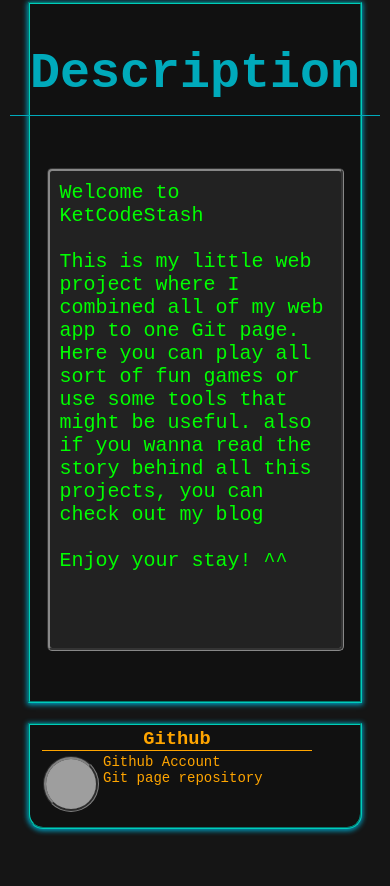
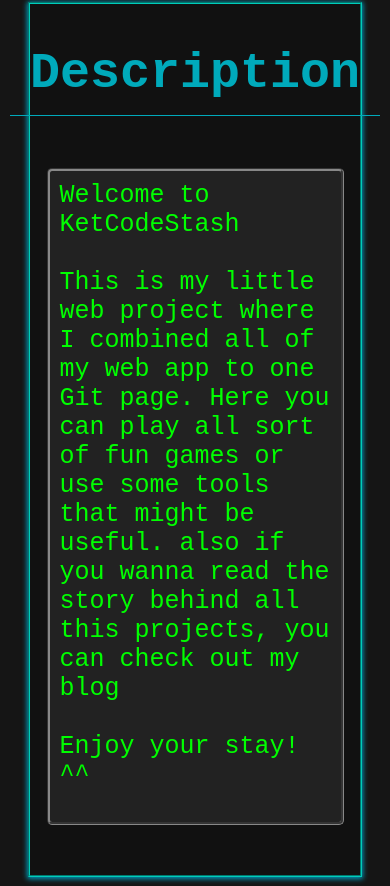
Before and after one commit to KetCodeStash/ketcodestash.github.io, a plain HTML site: page Home/index.html in a window 390 px wide. Shown: the part 1038-1924 px from the top of the page. Before the commit the page ends 1887 px from the top, so only its background shows below. Drawn offline with Linux system fonts and the light colour scheme; grey boxes are pictures that could not be loaded.

Commit message:
dynamic textarea is finished, and mobile port fixed

```diff
--- a/_assets/scripts/main_script.js
+++ b/_assets/scripts/main_script.js
@@ -1,4 +1,5 @@
 import { movePage } from "./pathHandler.js";
+let isVertical = false
 const desc = {
     "Home": [
         "Welcome to KetCodeStash",
@@ -30,10 +31,15 @@ function writeDesc(name){
     function write(text){
         $("textarea").val(`${$('textarea').val()}${text}\n\n`);
     }
+    // TODO Fix dynamic description size
+    if(isVertical){
+        $('textarea').css('font-size', '25px')
+        $('textarea').css('height',`${$('textarea')[0].scrollHeight-30}px`);
+        console.log(`${$('textarea')[0].scrollHeight-30}/${$('textarea').height()}`)
+        return
+    }
+    $('textarea').css('font-size', '14px')
 
-    // TODO Fix dynamic description size
-    console.log($('textarea')[0].scrollHeight)
-    $('textarea').height($('textarea')[0].scrollHeight);
 }
 
 function onHoverAnimation(eventType, id){
@@ -53,18 +59,21 @@ function onClick(b){
 
 function setupButtons(){
     const aspecRatio = $(window).width()/$(window).height()
-    console.log(`${aspecRatio}/${4/3}`)
     if(aspecRatio>=4/3){
+        isVertical=false
         $(".hint").hide();
         $(".action-buttons").on('mouseenter',(event)=>{
-          writeDesc($(event.target).text());
-          onHoverAnimation(event.type, $(event.target).attr('id'))
+            if(isVertical){return}
+            writeDesc($(event.target).text());
+            onHoverAnimation(event.type, $(event.target).attr('id'))
         })
         $(".action-buttons").on('mouseleave',(event)=>{
+            if(isVertical){return}
             writeDesc("Home");
             onHoverAnimation(event.type, $(event.target).attr('id'))
         })
     }else{
+        isVertical=true
         $(".hint").show();
     }
     $("button").on('click', (event)=>{
@@ -74,6 +83,6 @@ function setupButtons(){
 $(onWebLoaded)
 $(window).on('resize', onWebLoaded)
 function onWebLoaded(){
+    setupButtons();
     writeDesc("Home");
-    setupButtons();
 }
--- a/_assets/styles/main.css
+++ b/_assets/styles/main.css
@@ -114,6 +114,7 @@ a:hover{
         color: #0f0;
         border: #888 groove;
         border-radius: 5px;
+        font-size: 14px;
         outline: 0px;
     }
     /* footer */
@@ -183,6 +184,10 @@ a:hover{
         font-size: 50px;
         height: 70px;
     }
+
+    a{
+        font-size: 24px;
+    }
     header{
         text-align: center;
         padding-top: 5px;
@@ -235,6 +240,7 @@ a:hover{
     section>textarea{
         width: 90%;
         min-height: 20px;
+        height: 294px;
         overflow: hidden;
         box-sizing: border-box;
         resize: none;
@@ -252,7 +258,6 @@ a:hover{
     footer{
         display: flex;
         flex-direction: column;
-        height: 100px;
         border-bottom-left-radius: 15px;
         border-bottom-right-radius: 15px;
         padding: 1px;
@@ -266,7 +271,8 @@ a:hover{
         margin: 0px;
         border-bottom: 1px groove #ffa500;
         color: #ffa500;
-        width: 270px;
+        width: 395px;
+        font-size: 30px;
         text-align: center;
     }
     .Github-links{
@@ -284,11 +290,12 @@ a:hover{
         text-align: center;
     }
     .img-space{
-        width: 1%;
+        width: 2%;
+        height: 10%;
     }
     img{
-        height: 50px;
-        width: 50px;
+        height: 100px;
+        width: px;
         border: 3px groove grey;
         transition: border 0.1s linear;
     }
```
